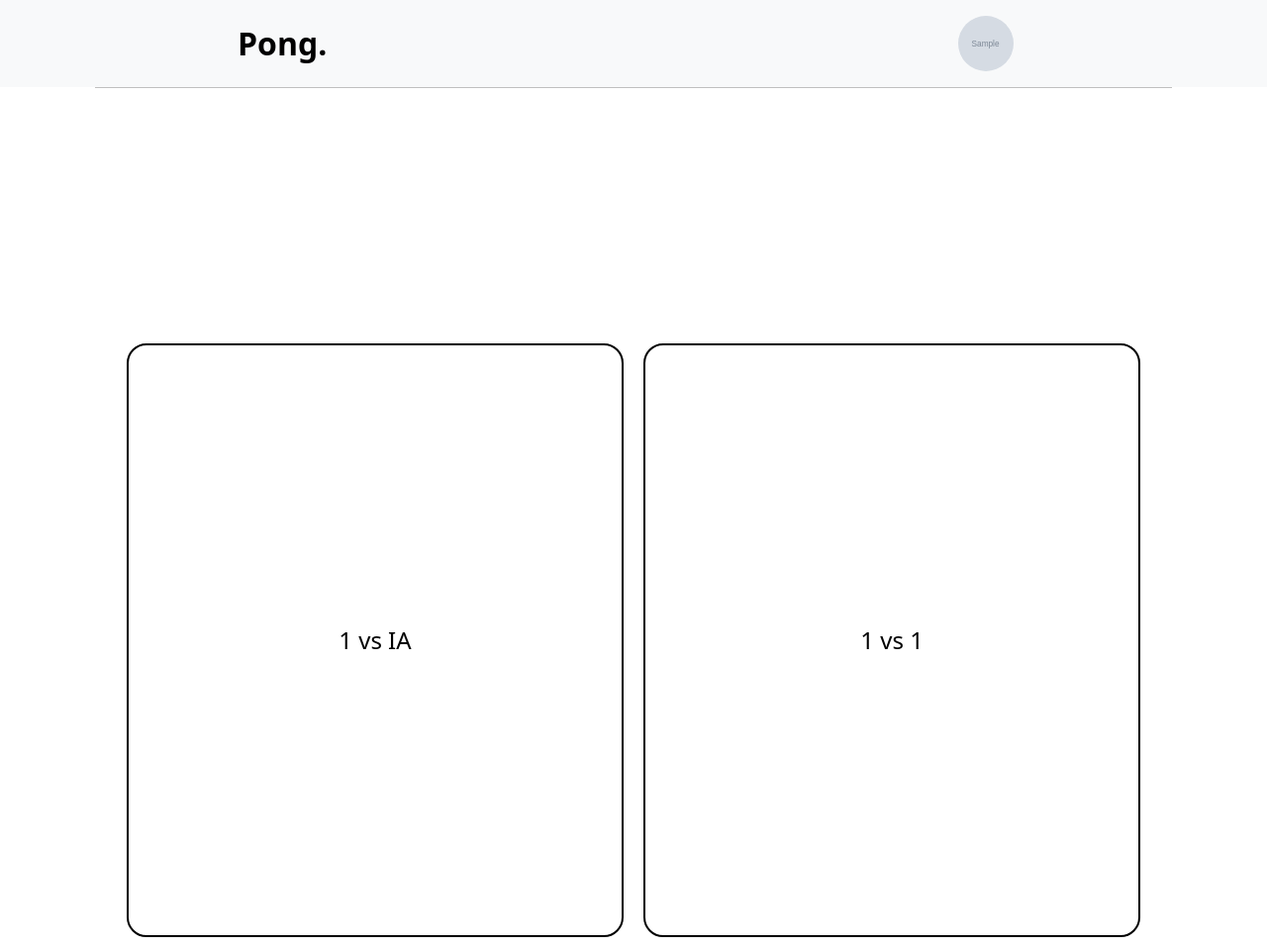
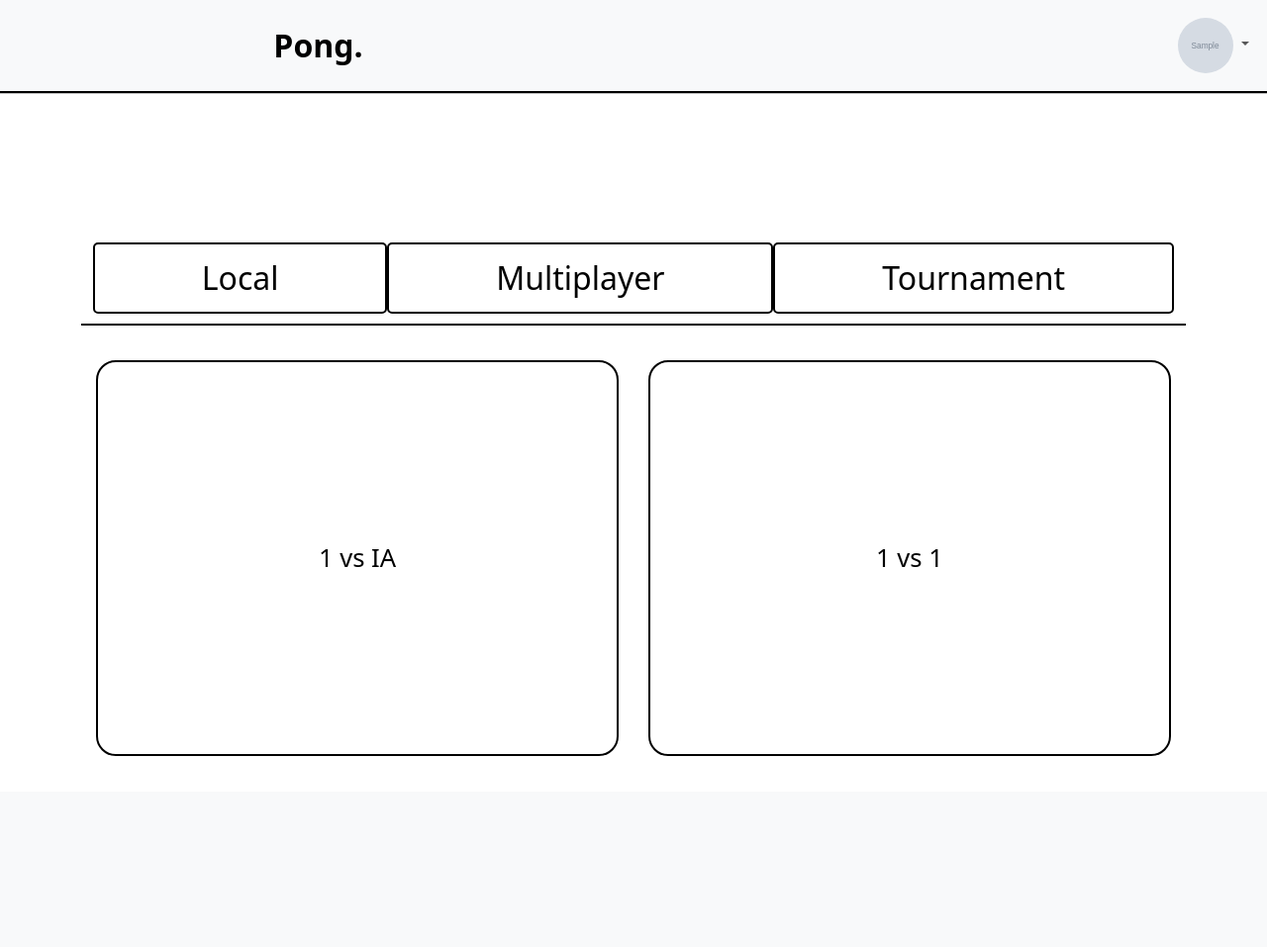
Before and after one commit to Daniexp/ft_transcendence, a Django app: template backend/django/home/templates/home.html in a window 1280 px wide. Shown: the whole page at 99% size. After the commit the page ends 764 px from the top, so only its background shows below. Run offline with Django 4.2, Linux system fonts and the light colour scheme; the template is opened without the code that fills it: most values are stand-ins (such as "Sample title", 1, 10 or a date in 2020); grey boxes marked "Sample" are stand-in pictures; some libraries are stand-ins or nearby versions.

Commit message:
Visuals adjusted

```diff
--- a/backend/django/home/static/css/home.css
+++ b/backend/django/home/static/css/home.css
@@ -1,76 +1,105 @@
-.navbar .navbar-brand {
+.navbar {
+    width: 100%;
+    background-color: #ffffff;
+    border-bottom: 2px solid black;
+    display: flex;
+    justify-content: space-between;
+    align-items: center;
+    padding: 10px;
+}
+
+.navbar-brand {
     font-size: 2rem;
     font-weight: bold;
-    margin-left: 15rem;
+    color: black;
+    flex-grow: 1; /* Permite que el título ocupe espacio uniformemente */
+    text-align: center; /* Centra el título */
 }
 
-.navbar .navbar-nav .nav-item .nav-link {
-    padding-right: 0;
-}
-
+/* Estilo para el menú desplegable de perfil */
 .navbar .navbar-nav .nav-item .nav-link img {
     width: 3.5rem;
     height: 3.5rem;
     object-fit: cover;
     border-radius: 90%;
-    margin-right: 15rem;
 }
 
-.navbar .navbar-nav .nav-item .dropdown-menu {
-    right: 0; /* Alinea el menú con el borde derecho del contenedor del dropdown */
-    left: auto;
-    top: 100%; /* Posiciona el menú justo debajo del elemento activador */
-    transform: translateX(-15rem); /* Alinea el menú sin desplazamiento adicional */
-}
-
-.navbar .navbar-nav .nav-item .dropdown-toggle::after {
-    right: 0; /* Alinea el menú con el borde derecho del contenedor del dropdown */
-    visibility: hidden;
-    left: auto;
-    top: 100%; /* Posiciona el menú justo debajo del elemento activador */
-    transform: translateX(-15rem); /* Alinea el menú sin desplazamiento adicional */
-}
-
+/* Separador debajo de la barra de navegación */
 .navbar-divider {
     color: black;
     border-top: 1px solid black;
-    margin-top: 0;
-    margin: 0 auto;
-    width: 85%;
+    margin: 0;
+    margin-bottom: 20px;
+    width: 100%;
 }
 
-body, html {
-    height: 100%;
-    margin: 0;
+/* Estilo para la barra de navegación con tabs */
+.custom-navbar {
+    background-color: #ffffff;
+    padding: 10px 0;
+    border-bottom: 2px solid black;
     display: flex;
-    flex-direction: column;
+    justify-content: center;
+    align-items: center;
 }
 
-.container {
-    flex: 1;
+.navbar-buttons {
+    display: flex;
+    justify-content: space-between;
+    width: 100%;
+    gap: 0; /* Elimina cualquier espacio entre los botones */
+}
+
+.custom-nav-btn {
+    background-color: white;
+    color: black;
+    border: 2px solid black;
+    font-size: 2rem;
+    border-radius: 5px;
+    text-align: center;
+    text-decoration: none;
+    flex-grow: 1; /* Cada botón crece uniformemente */
+    padding: 10px;
+    display: flex;
+    align-items: center;
+    justify-content: center;
+    white-space: nowrap;
+    margin: 0; /* Elimina márgenes que puedan afectar el tamaño */
+    min-width: 0; /* Permite que los botones se reduzcan si es necesario */
+}
+
+.custom-nav-btn:hover {
+    background-color: lightgray;
+    color: black;
+    border-color: lightgray;
+    transition: background-color 0.3s, border-color 0.3s;
+}
+
+/* Ajustes de los botones principales */
+.button-row {
     display: flex;
     justify-content: center;
-    align-items: flex-start;
-    margin-top: 10%;
-}
-
-.button-row {
-    display: flex;
-    align-items: flex-start;
-    width: 80%;
     flex-wrap: wrap;
+    margin-top: 20px;
 }
 
 .btn-custom {
-    width: 45%; /* Ajusta el ancho según tus necesidades */
-    height: 600px; /* Ajusta la altura según tus necesidades */
-    margin: 10px;
+    width: calc(50% - 30px); /* Calcular el ancho para que siempre quepa en el espacio disponible */
+    height: 50vh; /* Ajuste de altura dinámico basado en el viewport */
+    margin: 15px;
     border-radius: 20px;
-    font-size: 24px; /* Tamaño de la fuente para el texto dentro del botón */
-    background-color: white; /* Color de fondo del botón */
-    color: black; /* Color del texto del botón */
-    border: 2px solid black; /* Borde del botón */
-    transition: background-color 0.3s, border-color 0.3s; /* Añadir transición para el cambio de color */
+    font-size: 2vw; /* Tamaño de la fuente relativo al ancho de la ventana */
+    background-color: white;
+    color: black;
+    border: 2px solid black;
+    transition: background-color 0.3s, border-color 0.3s;
+    display: flex;
+    align-items: center;
+    justify-content: center;
+    text-align: center;
+    padding: 0;
+    box-sizing: border-box;
+    gap: 0;
 }
 
 .btn-custom:hover {
--- a/backend/django/home/templates/gameButtonsDisplay.html
+++ b/backend/django/home/templates/gameButtonsDisplay.html
@@ -21,7 +21,19 @@
     </div>
 </div>
 
-<div class="container gameContainerWrap">
-    <button class="btn btn-primary btn-custom gameSelectionButtons" onclick="startGame('1vsIA')">1 vs IA</button>
-    <button class="btn btn-primary btn-custom gameSelectionButtons" onclick="startGame('1vs1')">1 vs 1</button>
+<div class="container gameContainerWrap gameSelectionButtons">
+    <nav class="navbar navbar-light custom-navbar">
+        <div class="container-fluid">
+            <div class="navbar-buttons">
+                <a class="btn custom-nav-btn" href="#">Local</a>
+                <a class="btn custom-nav-btn" href="#">Multiplayer</a>
+                <a class="btn custom-nav-btn" href="#">Tournament</a>
+            </div>
+        </div>
+    </nav>
+
+    <div class="button-row">
+        <button class="btn btn-custom" onclick="startGame('1vsIA')">1 vs IA</button>
+        <button class="btn btn-custom" onclick="startGame('1vs1')">1 vs 1</button>
+    </div>
 </div>
```
Also changed, not shown: other parts of backend/django/home/static/css/home.css (+9 -31 lines), 1 other file.
